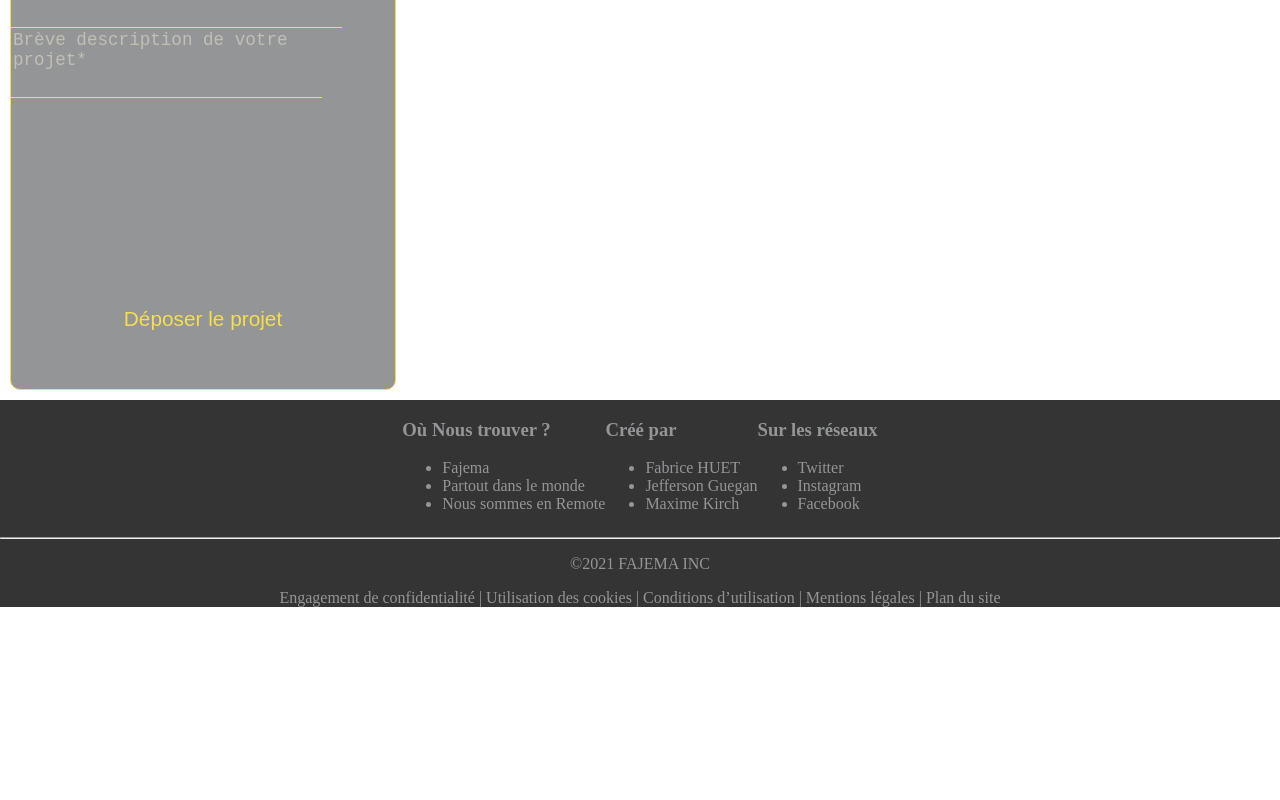
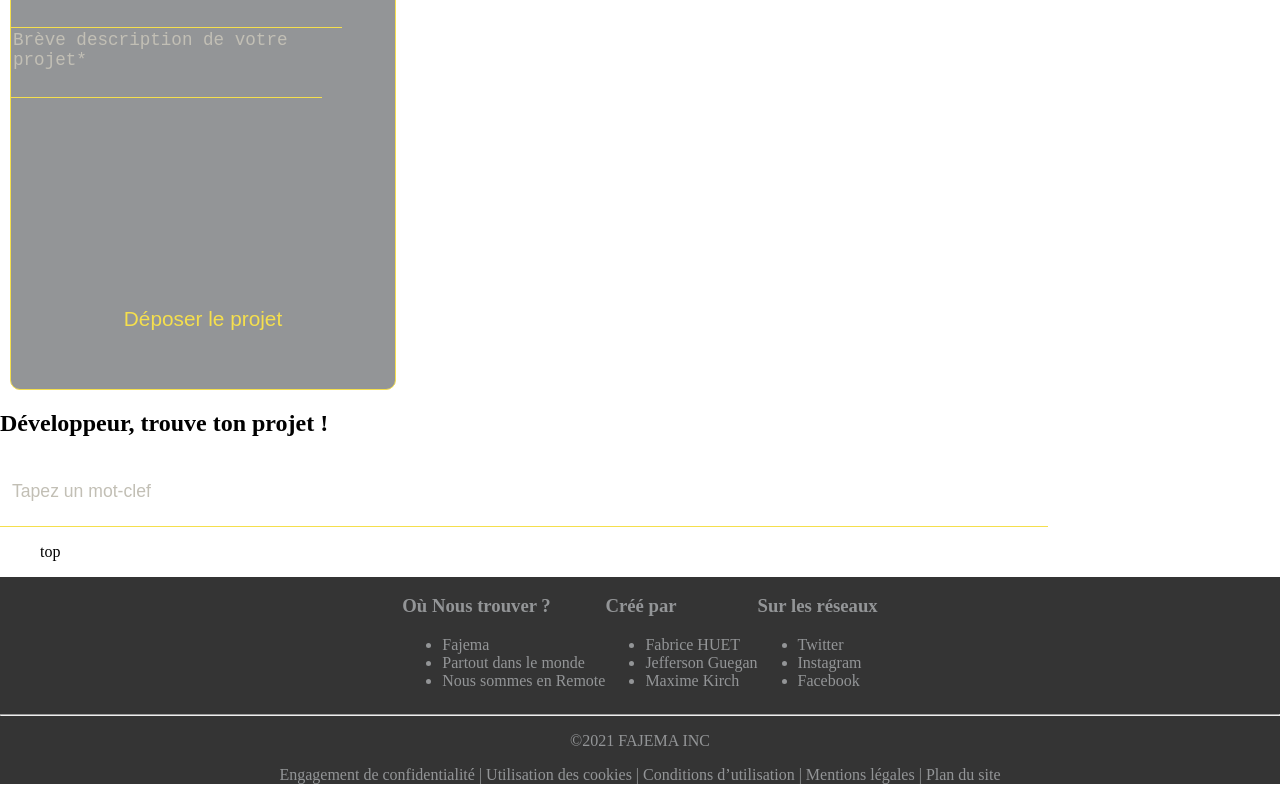
Before and after one commit to MaximeKirch/osLink, a React (Create React App) app: page / in a window 1280 px wide. Shown: the part 3261-4061 px from the top of the page. Before the commit the page ends 3884 px from the top, so only its background shows below. Built offline with nearby package versions, Linux system fonts and the light colour scheme.

Commit message:
Introduction de l'input de recharcher avant intégration des requêts sur API

```diff
--- a/src/App.js
+++ b/src/App.js
@@ -6,6 +6,7 @@ import ContactForm from './components/ContactForm'
 import NousDev from './components/NousDev'
 import Twitter from './components/Twitter'
 import Footer from './components/Footer'
+import Search from './components/Search';
 
 
 
@@ -21,6 +22,7 @@ function App() {
       <HeroBanner />
       <Body />
       <ContactForm />
+      <Search />
       </div>
       <Footer />
     </div>
--- a/src/components/Search.js
+++ b/src/components/Search.js
@@ -1,5 +1,4 @@
 import React from 'react';
-import Dropdown from './Dropdown';
 
 const Search = () => {
 
@@ -8,7 +7,18 @@ const Search = () => {
 
         <div>
 
-            <Dropdown />
+            <h2>Développeur, trouve ton projet !</h2>
+
+            <input type="text"
+            id="search"
+            placeholder="Tapez un mot-clef"
+            autocomplete="off"/>
+
+           <ul id="results">
+               top
+           </ul>
+
+            <script src="./SaearchModule.js" type="text/javascript"></script>
 
         </div>
 
```
Also changed, not shown: src/components/SearchModule.js (added, +54 -0 lines).
